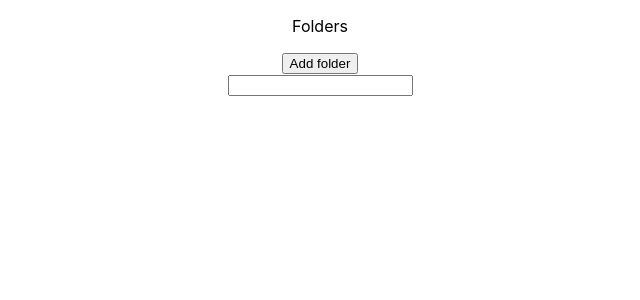
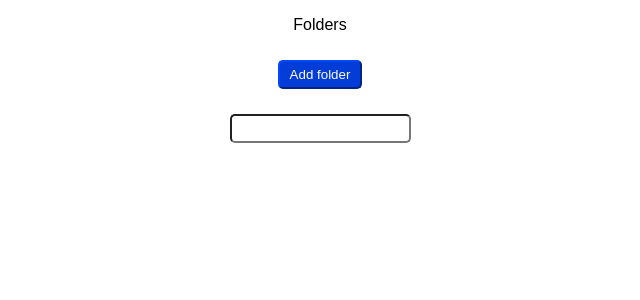
Before and after one commit to roxyoanes/images-app, a React (Create React App) app: page / in a window 1280 px wide. Both pictures are taken after a click on the button "Add folder". Shown: the top 300 px of the page, without its empty margins (320-960 px from the left). Built offline with nearby package versions, Linux system fonts and the light colour scheme.

Commit message:
Style folder and images

```diff
--- a/src/App.css
+++ b/src/App.css
@@ -1,6 +1,43 @@
 .App {
   text-align: center;
+  font-family: Arial, Helvetica, sans-serif;
 }
-.image{
-  height: 100px;
+.image {
+  height: 20%;
+  width: 15%;
 }
+.btn {
+  border-radius: 5px;
+  padding: 5px 10px;
+  color: white;
+  border-color: rgb(3, 60, 214);
+  background: rgb(3, 60, 214);
+  margin: 10px 2px;
+  cursor: pointer;
+}
+.input-field {
+  border-radius: 5px;
+  padding: 5px 0;
+  margin: 15px 0;
+}
+.folder-container {
+  display: flex;
+  flex-direction: row;
+  justify-content: center;
+  align-items: center;
+  margin: 5px 0;
+}
+.list-item {
+  margin: 0 15px;
+  font-size: 18px;
+}
+.container{
+  display: grid;
+
+}
+.image-container {
+  display: flex;
+  flex-direction: column;
+  align-items: center;
+  justify-content: center;
+}
--- a/src/App.js
+++ b/src/App.js
@@ -76,22 +76,23 @@ const App = () => {
       <Switch>
         <Route exact path="/">
           <p>Folders</p>
-          <button onClick={handleToggle}>Add folder</button>
+          <button className="btn" onClick={handleToggle}>Add folder</button>
           {toggle ? (
             <div>
               <input
                 type="text"
+                className="input-field"
                 value={folderTitleInput}
                 onKeyDown={addFolder}
                 onChange={handleTitleInput}
               />
               <div>
                 {listFolders.map((folder) => (
-                  <div key={folder.id}>
+                  <div className="folder-container" key={folder.id}>
                     <p className="list-item" key={folder.id}>
                       {folder.text}
                     </p>
-                    <button onClick={() => toggleEditModal(folder.id)}>
+                    <button className="btn" onClick={() => toggleEditModal(folder.id)}>
                       edit
                     </button>
                     <Modal isOpen={modalIsOpen} ariaHideApp={false}>
@@ -103,10 +104,10 @@ const App = () => {
                         folder={folder}
                       />
                     </Modal>
-                    <button onClick={() => deleteFolder(folder.id)}>
+                    <button className="btn" onClick={() => deleteFolder(folder.id)}>
                       delete
                     </button>
-                    <Link to={`/images/${folder.id}`}>enter</Link>
+                    <Link to={`/images/${folder.id}`}><button className="btn">enter</button></Link>
                   </div>
                 ))}
               </div>
--- a/src/ImagesComponent.js
+++ b/src/ImagesComponent.js
@@ -29,17 +29,16 @@ const ImagesComponent = ({imagesInput, handleImageInput, listFolders, setListFol
 
   return(
     <div>
-    <h3>Requested topic ID: {id}</h3>
-      <p>images</p>
-      <Link to="/">Back</Link>
-      <input type="url" onChange={handleImageInput} value={imagesInput} placeholder="Insert image URL here" />
-      <button onClick={handleClick}>Add</button>
+      <p>Images</p>
+      <Link to="/"><button className="btn">Back</button></Link>
+      <input type="url" className="input-field" onChange={handleImageInput} value={imagesInput} placeholder="Insert image URL here" />
+      <button className="btn" onClick={handleClick}>Add</button>
       {listFolders.map((folder) => ( folder.id === id ?
-        (<div key={id}>
+        (<div key={id} className="container">
           {folder.images.map((image) => (
             <div key={image} className="image-container">
             <img className="image" src={image} alt="text" />
-            <button onClick={() => deleteImages(id)}>Delete</button>
+            <button className="btn" onClick={() => deleteImages(id)}>Delete</button>
             </div>
           ))}
         </div> ) : null
```
